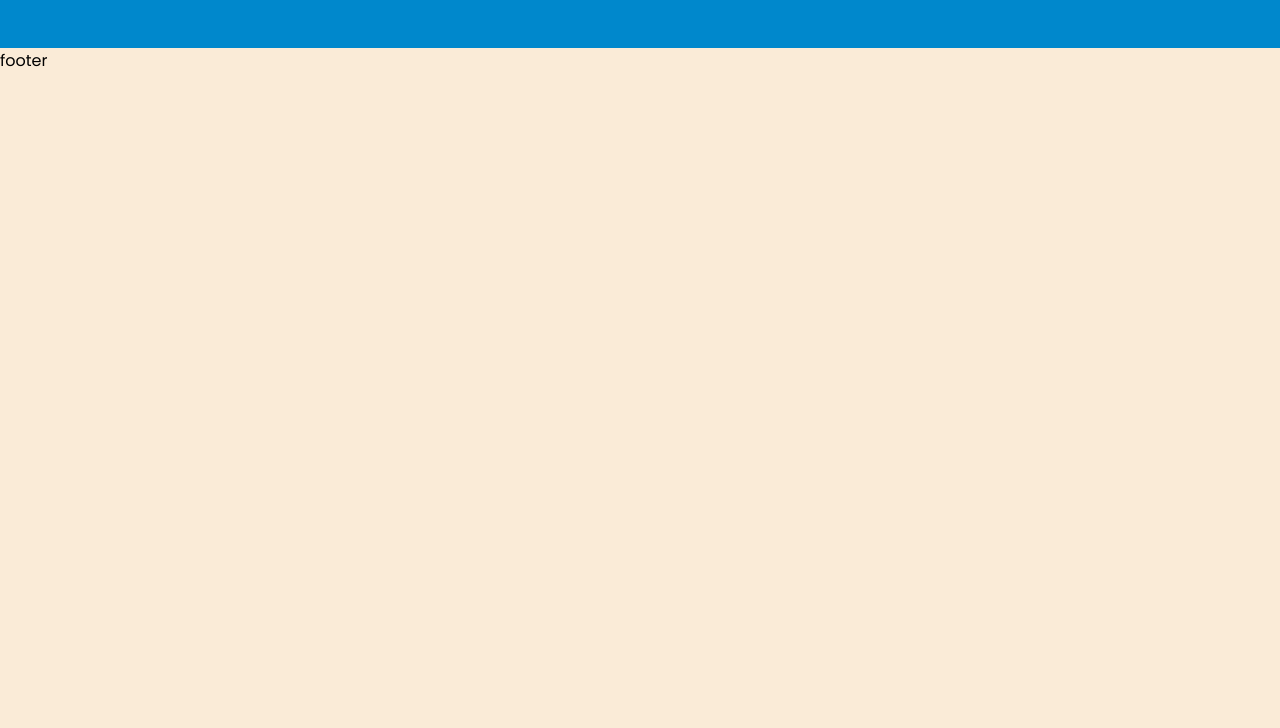
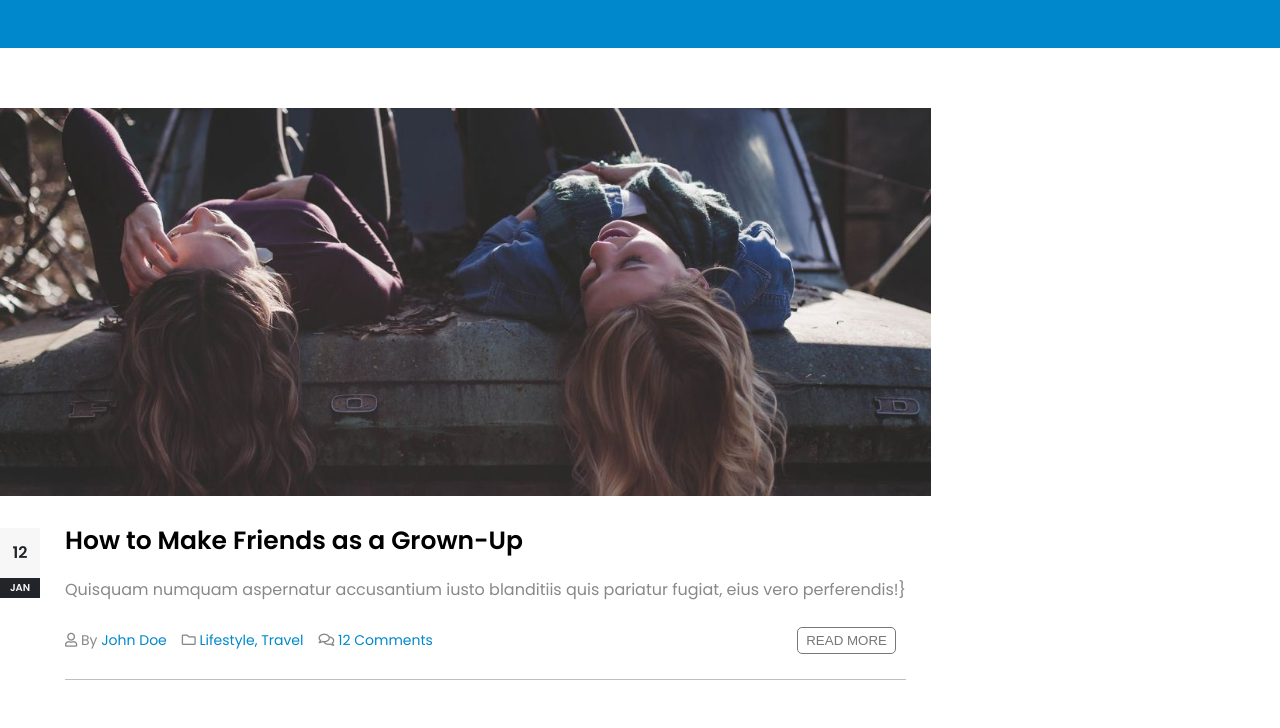
Before and after one commit to mauro-20/proj-html-vuejs, a Vue app: page / in a window 1280 px wide. Shown: the part 1617-2345 px from the top of the page. Before the commit the page ends 1690 px from the top, so only its background shows below. Built offline with nearby package versions, Linux system fonts and the light colour scheme.

Commit message:
add main content posts

```diff
--- a/src/components/Main.vue
+++ b/src/components/Main.vue
@@ -3,6 +3,7 @@
     <Hero :posts="heroPosts" />
     <TopPosts :popular="popularPosts" :recent="recentPosts" :featured="featuredPost" :featuredAuthor="featuredAuthor"/>
     <TagMenu :tags="tags"/>
+    <MainContent :posts="previewPosts" />
   </main>
 </template>
 
@@ -10,13 +11,15 @@
 import Hero from "./main/Hero.vue";
 import TopPosts from "./main/TopPosts.vue";
 import TagMenu from "./main/TagMenu.vue";
+import MainContent from "./main/MainContent.vue";
 
 export default {
   name: "Main",
   components: {
     Hero,
     TopPosts,
-    TagMenu
+    TagMenu,
+    MainContent
   },
   data() {
     return {
@@ -161,7 +164,67 @@ export default {
         name: 'John Doe',
         info: 'Lorem ipsum dolor sit amet, consectetur adipisicing elit. Ipsum dolor sit amet, consectetur adipisicing elit.'
       },
-      tags: ['gadgets', 'photography', 'lifestyle', 'fashion', 'recipes', 'travel']
+      tags: [
+        'gadgets', 'photography', 'lifestyle', 'fashion', 'recipes', 'travel'
+        ],
+      previewPosts :[
+        {
+          url: require("../assets/images/blog-54.jpg"),
+          title: "How to Make Friends as a Grown-Up",
+          tags: ['Lifestyle,', 'Travel'],
+          author: "John Doe",
+          commentNumber: "12",
+          content:
+            "Quisquam numquam aspernatur accusantium iusto blanditiis quis pariatur fugiat, eius vero perferendis!",
+          date: "January 12, 2019",
+        },
+        {
+          url: require("../assets/images/blog-55 (1).jpg"),
+          title: "Simple Ways to Have a Pretty Face",
+          tags: ['Photography,', 'Travel'],
+          author: "John Doe",
+          commentNumber: "12",
+          content:
+            "Quisquam numquam aspernatur accusantium iusto blanditiis quis pariatur fugiat, eius vero perferendis!",
+          date: "January 12, 2019",
+        },
+        {
+          url: require("../assets/images/blog-56 (1).jpg"),
+          title: "Ranking the greatest players in basketball",
+          tags: ['Sports,', 'Business'],
+          author: "John Doe",
+          commentNumber: "12",
+          content:
+            "Quisquam numquam aspernatur accusantium iusto blanditiis quis pariatur fugiat, eius vero perferendis!",
+          date: "January 12, 2019",
+        },
+        {
+          url: require("../assets/images/blog-58 (1).jpg"),
+          title: "Top Camper Trailer Towing Tips",
+          tags: ['Travel,', 'Lifestyle'],
+          author: "John Doe",
+          commentNumber: "12",
+          content:
+            "Quisquam numquam aspernatur accusantium iusto blanditiis quis pariatur fugiat, eius vero perferendis!",
+          date: "January 12, 2019",
+        },
+        {
+          images: [require("../assets/images/blog-13.jpg"),
+            require("../assets/images/blog-16.jpg"),
+            require("../assets/images/blog-20.jpg"),
+            require("../assets/images/blog-23.jpg"),
+            require("../assets/images/blog-29.jpg"),
+            require("../assets/images/blog-40.jpg")
+          ],
+          title: "10 Best Travel Tips After 5 Years Traveling The World",
+          tags: ['Travel,', 'Lifestyle'],
+          author: "John Doe",
+          commentNumber: "12",
+          content:
+            "Quisquam numquam aspernatur accusantium iusto blanditiis quis pariatur fugiat, eius vero perferendis!",
+          date: "January 12, 2019",
+        },
+      ]
     };
   },
 };
--- /dev/null
+++ b/src/components/main/MainContent.vue
@@ -0,0 +1,38 @@
+<template>
+  <section>
+    <div class="container">
+      <PostsPreview :posts="posts"/>
+      <Socials />
+    </div>
+  </section>
+</template>
+
+<script>
+  import PostsPreview from "./PostsPreview.vue";
+  import Socials from "./Socials.vue";
+
+  export default {
+    name: 'MainContent',
+    components: {
+      PostsPreview,
+      Socials
+    },
+    props: {
+      posts: Array
+    }
+  }
+</script>
+
+<style lang="scss" scoped>
+  @import '../../assets/style/variables';
+
+  section{
+    background-color: $bg-light-100;
+
+    .container{
+      display: flex;
+      padding: 60px 0;
+    }
+  }
+
+</style>
--- /dev/null
+++ b/src/components/main/PostPreview.vue
@@ -0,0 +1,135 @@
+<template>
+  <div class="post">
+    <div class="poster">
+      <img v-if="post.url" :src="post.url" class="single-img" >
+      <div v-if="post.images" class="mosaic">
+        <img v-for="(url, index) in post.images" :key="index" :src="url">
+      </div>
+    </div>
+    <div class="post-bottom">
+      <div class="date">
+        <div class="day">12</div>
+        <div class="month">JAN</div>
+      </div>
+      <div class="content">
+        <h3 class="title">{{post.title}}</h3>
+        <div class="text">{{post.content}}}</div>
+        <div class="details">
+          <div class="tags">
+            <span class="tag">
+              <i class="far fa-user"></i> By<span class="primary"> {{post.author}}</span>
+            </span>
+            <span class="tag">
+              <i class="far fa-folder"></i>
+              <span class="primary" v-for="(tag, index) in post.tags" :key="index"> {{tag}}</span>
+            </span>
+            <span class="tag">
+              <i class="far fa-comments"></i><span class="primary"> {{post.commentNumber}} Comments</span>
+            </span>
+          </div>
+          <button class="btn-more">READ MORE</button>
+        </div>
+      </div>
+    </div>
+  </div>
+</template>
+
+<script>
+export default {
+  name: 'PostPreview',
+  props: {
+    post: Object
+  }
+}
+</script>
+
+<style lang="scss" scoped>
+  @import '../../assets/style/variables';
+
+  .post{
+    margin-bottom: 50px;
+    .poster{
+      margin-bottom: 25px;
+      .single-img{
+        width: 100%;
+      }
+      .mosaic{
+        display: flex;
+        flex-wrap: wrap;
+        img{
+          width: calc(100% / 3);
+        }
+      }
+    }
+    .post-bottom{
+      display: flex;
+
+      .date{
+        display: inline-block;
+        margin-right: 25px;
+        font-weight: 600;
+        .day{
+          color: $text-dark-800;
+          background-color: $bg-light-200;
+          height: 50px;
+          width: 40px;
+          line-height: 50px;
+          text-align: center;
+        }
+        .month{
+          color: $bg-light-200;
+          background-color: $bg-dark-800;
+          height: 20px;
+          width: 40px;
+          line-height: 20px;
+          text-align: center;
+          font-size: 10px;
+        }
+      }
+      .content{
+        .title{
+          margin-bottom: 25px;
+          font-size: 25px;
+          line-height: 25px;
+          font-weight: 600;
+        }
+        .text{
+          margin-bottom: 25px;
+          color: $text-light-300;
+          line-height: 1.5rem;
+        }
+        .details{
+          display: flex;
+          justify-content: space-between;
+          align-items: center;
+          padding-bottom: 25px;
+          border-bottom: 1px solid $bd-light-600;
+
+          .tags{
+            font-size: 14px;
+            color: $text-light-300;
+            .tag{
+              margin-right: 15px;
+            }
+            .primary{
+              color: $text-primary;
+              cursor: pointer;
+            }
+          }
+        }
+        .btn-more{
+          margin-right: 10px;
+          padding: 5px 8px;
+          font-weight: 500;
+          color: $text-light-400;
+          background-color: transparent;
+          border: 1px solid $text-light-400;
+          border-radius: 5px;
+          cursor: pointer;
+        }
+      }
+
+    }
+  }
+
+</style>
--- /dev/null
+++ b/src/components/main/PostsPreview.vue
@@ -0,0 +1,34 @@
+<template>
+  <section class="posts-preview">
+    <ul>
+      <li v-for="(post, index) in posts" :key="index">
+        <PostPreview :post="post"/>
+      </li>
+    </ul>
+  </section>
+</template>
+
+<script>
+  import PostPreview from './PostPreview.vue'
+
+  export default {
+    name: 'PostsPreview',
+    components: {
+      PostPreview
+    },
+    props: {
+      width: Number,
+      posts: Array
+    }
+  }
+</script>
+
+<style lang="scss" scoped>
+  @import '../../assets/style/variables';
+
+  .posts-preview{
+    width: 80%;
+  }
+
+
+</style>
--- /dev/null
+++ b/src/components/main/Socials.vue
@@ -0,0 +1,21 @@
+<template>
+  <section class="socials">
+
+  </section>
+</template>
+
+<script>
+export default {
+
+}
+</script>
+
+<style lang="scss" scoped>
+  @import '../../assets/style/variables';
+
+  .socials{
+    width: 30%;
+    // background-color: turquoise;
+  }
+
+</style>
```
